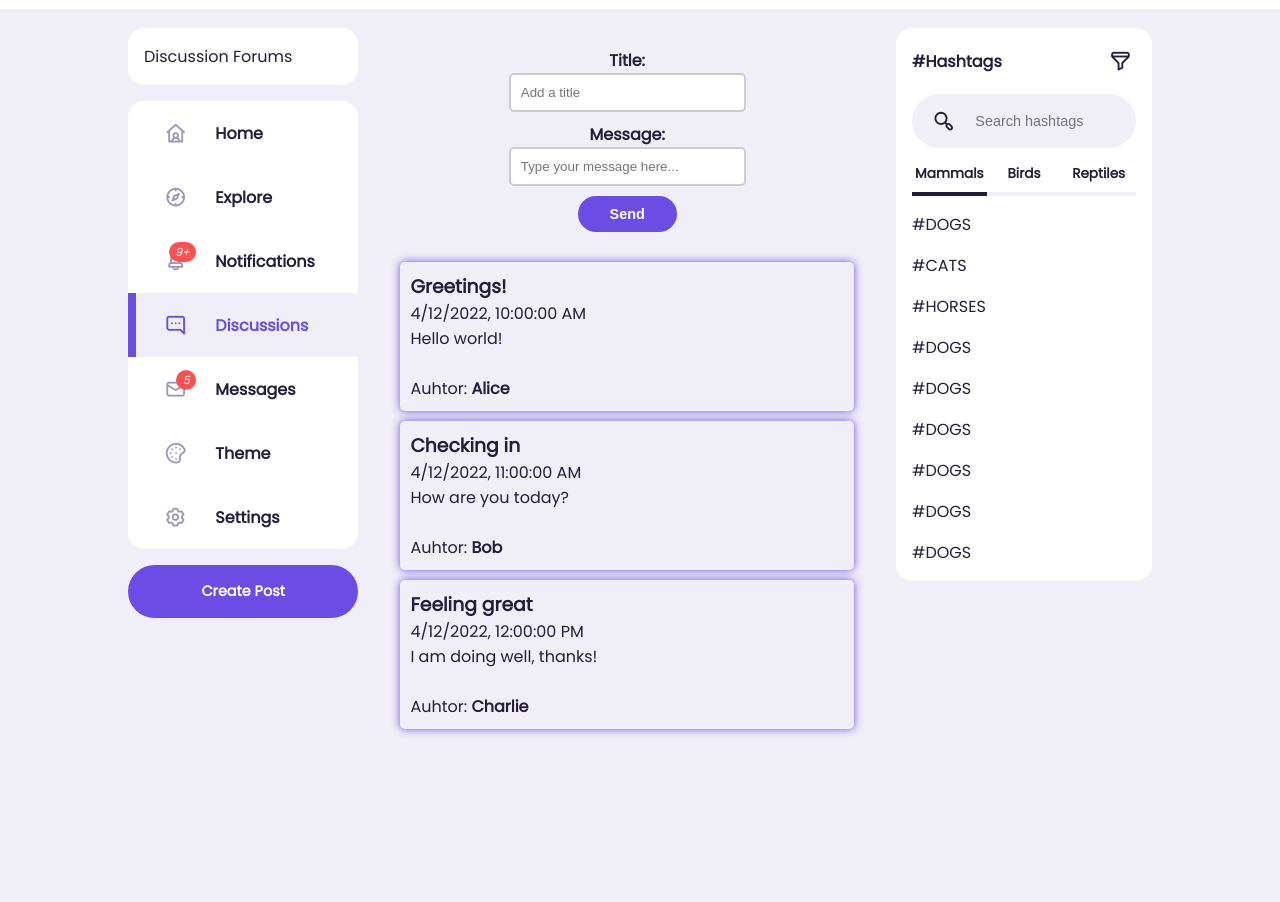
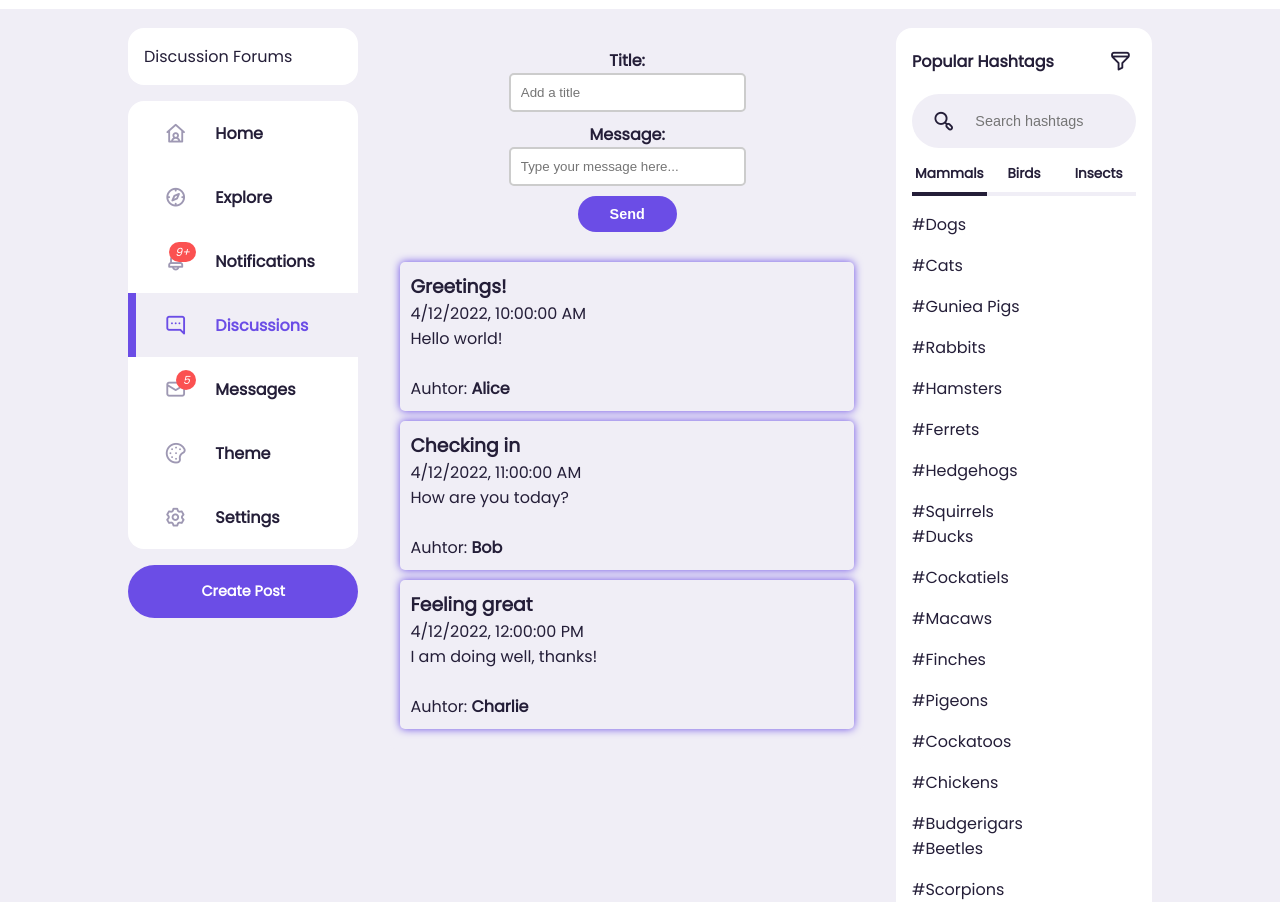
Before and after one commit to JaleneA/Project-Fauna, a plain HTML site: page public/forums/forum.html in a window 1280 px wide. Shown: the part 58-960 px from the top of the page. Before the commit the page ends 807 px from the top, so only its background shows below. Drawn offline with nearby package versions, Linux system fonts and the light colour scheme.

Commit message:
Update forum.html

```diff
--- a/public/forums/forum.html
+++ b/public/forums/forum.html
@@ -23,9 +23,9 @@
         <input type="search" placeholder="Search for your beloved animals">
       </div>
       <button class="btn btn-primary" id="sign-out-button">Sign Out</button>
-
     </div>
   </nav>
+
  <!---------------------------- MAIN -------------------->
   <main>
     <div class="container">
@@ -50,42 +50,46 @@
           <a class="menu-item" id="notifications">
             <span><i class="uil uil-bell"><small class="notification-count">9+</small></i></span>
             <h3>Notifications</h3>
-            <!---- POPUP ---->
+            <!------------- NOTIFICATIONS POPUP ---------------->
             <div class="notifications-popup">
               <div>
                 <div class="profile-photo">
-                  <img src="https://outwardhound.com/furtropolis/wp-content/uploads/2020/03/Doggo-Lingo-Post.jpg">
+                  <img
+                    src="https://2img.net/h/lh3.ggpht.com/_S0f-AWxKVdM/TByTpLKmRbI/AAAAAAAAMlo/vqnGXwjWHT0/pikachuy.png">
                 </div>
-                <div class="notification body">
-                  <b>Name</b> accepted your friend request
-                  <small class="text-muted"> 2 DAYS AGO</small>
+                <div class="notification-body">
+                  <b>Fauna</b> sent you a welcome message!
+                  <small class="text-muted">JUST NOW</small>
                 </div>
               </div>
               <div>
                 <div class="profile-photo">
-                  <img src="https://outwardhound.com/furtropolis/wp-content/uploads/2020/03/Doggo-Lingo-Post.jpg">
+                  <img
+                    src="https://2img.net/h/lh3.ggpht.com/_S0f-AWxKVdM/TByTpLKmRbI/AAAAAAAAMlo/vqnGXwjWHT0/pikachuy.png">
                 </div>
-                <div class="notification body">
-                  <b>Name</b> accepted your friend request
-                  <small class="text-muted"> 2 DAYS AGO</small>
+                <div class="notification-body">
+                  <b>azeemtherott</b> added to their story!
+                  <small class="text-muted"> JUST NOW</small>
                 </div>
               </div>
               <div>
                 <div class="profile-photo">
-                  <img src="https://outwardhound.com/furtropolis/wp-content/uploads/2020/03/Doggo-Lingo-Post.jpg">
+                  <img
+                    src="https://2img.net/h/lh3.ggpht.com/_S0f-AWxKVdM/TByTpLKmRbI/AAAAAAAAMlo/vqnGXwjWHT0/pikachuy.png">
                 </div>
-                <div class="notification body">
-                  <b>Name</b> accepted your friend request
-                  <small class="text-muted"> 2 DAYS AGO</small>
+                <div class="notification-body">
+                  <b>azeemtherott</b> followed you!
+                  <small class="text-muted"> JUST NOW</small>
                 </div>
               </div>
             </div>
           </a>
-
+          <!------------- NOTIFICATIONS POPUP END ---------------->
                     <a href="forum.html" class="menu-item active">
             <span><i class="uil uil-comment-alt-dots"></i></span>
             <h3>Discussions</h3>
           </a>
+
 
           <a class="menu-item" id="messages-notifications">
             <span><i class="uil uil-envelope-alt"><small class="notification-count">5</small></i></span>
@@ -105,6 +109,7 @@
         <!--------------- END OF SIDEBAR --------------------->
         <label for="create-post" class="btn btn-primary">Create Post</label>
       </div>
+
       <!------------ MIDDLE -------------->
       <div class="middle">
         <form id="message-form">
@@ -116,13 +121,12 @@
         </form>
         <div id="message-container"></div>
       </div>
-
-
       <!------------ RIGHT -------------->
       <div class="right">
         <div class="hashtags">
           <div class="heading">
-            <h4>#Hashtags</h4><i class="uil uil-filter"></i>
+            <h4>Popular Hashtags</h4>
+            <i class="uil uil-filter"></i>
           </div>
           <!---------- SEARCH BAR --------------->
           <div class="search-bar">
@@ -130,55 +134,87 @@
             <input type="search" placeholder="Search hashtags" id="hashtag-search">
           </div>
           <!--------------------- HASHTAGS CATEGORY ---------------->
+          <!--- wanted to use an animal API to generate this, but couldn't find any that either didn't require a token or didn't offer simple name display -->
+          <div class="categories">
             <div class="category">
-            <h6 class="active">Mammals</h6>
-            <h6>Birds</h6>
-            <h6>Reptiles</h6>
+              <h6 class="active" data-category="mammals">Mammals</h6>
+              <h6 data-category="birds">Birds</h6>
+              <h6 data-category="reptiles">Insects</h6>
             </div>
-          <!------------ HASHTAG ---------------->
-          <div class="hashtag">
-            <p>#DOGS</p>
+            <div class="hashtag-container mammals">
+              <div class="hashtag active" data-category="mammals">
+                <p>#Dogs</p>
               </div>
-          <div class="hashtag">
-            <p>#CATS</p>
+              <div class="hashtag active" data-category="mammals">
+                <p>#Cats</p>
               </div>
-          <div class="hashtag">
-            <p>#HORSES</p>
+              <div class="hashtag active" data-category="mammals">
+                <p>#Guniea Pigs</p>
               </div>
-          <div class="hashtag">
-            <p>#DOGS</p>
+              <div class="hashtag active" data-category="mammals">
+                <p>#Rabbits</p>
               </div>
-          <div class="hashtag">
-            <p>#DOGS</p>
+              <div class="hashtag active" data-category="mammals">
+                <p>#Hamsters</p>
               </div>
-          <div class="hashtag">
-            <p>#DOGS</p>
+              <div class="hashtag active" data-category="mammals">
+                <p>#Ferrets</p>
               </div>
-          <div class="hashtag">
-            <p>#DOGS</p>
+              <div class="hashtag active" data-category="mammals">
+                <p>#Hedgehogs</p>
               </div>
-          <div class="hashtag">
-            <p>#DOGS</p>
-          </div>
-          <div class="hashtag">
-            <p>#DOGS</p>
+              <div class="hashtag active" data-category="mammals">
+                <p>#Squirrels</p>
               </div>
             </div>
-        <!--------- MAMMALS END ------------->
 
-        <!----------- BIRDS ---------------->
-        <div class="birds-category">
-          <div class="category-container">
-            <div class="hashtag">
-              <p>#PARROTS</p>
+            <div class="hashtag-container birds">
+              <div class="hashtag" data-category="birds">
+                <p>#Ducks</p>
+              </div>
+              <div class="hashtag" data-category="birds">
+                <p>#Cockatiels</p>
+              </div>
+              <div class="hashtag" data-category="birds">
+                <p>#Macaws</p>
+              </div>
+              <div class="hashtag" data-category="birds">
+                <p>#Finches</p>
+              </div>
+              <div class="hashtag" data-category="birds">
+                <p>#Pigeons</p>
+              </div>
+              <div class="hashtag" data-category="birds">
+                <p>#Cockatoos</p>
+              </div>
+              <div class="hashtag" data-category="birds">
+                <p>#Chickens</p>
+              </div>
+              <div class="hashtag" data-category="birds">
+                <p>#Budgerigars</p>
               </div>
             </div>
+
+            <div class="hashtag-container reptiles">
+              <div class="hashtag" data-category="reptiles">
+                <p>#Beetles</p>
               </div>
-        <!----------- BIRDS ---------------->
-        <div class="reptiles-category">
-          <div class="category-container">
-            <div class="hashtag">
-              <p>#SNAKES</p>
+              <div class="hashtag" data-category="reptiles">
+                <p>#Scorpions</p>
+              </div>
+              <div class="hashtag" data-category="reptiles">
+                <p>#Ladybugs</p>
+              </div>
+              <div class="hashtag" data-category="reptiles">
+                <p>#Centipedes</p>
+              </div>
+              <div class="hashtag" data-category="reptiles">
+                <p>#Tarantula Spiders</p>
+              </div>
+              <div class="hashtag" data-category="reptiles">
+                <p>#Praying Mantises</p>
+              </div>
+            </div>
           </div>
         </div>
       </div>
@@ -240,7 +276,7 @@
       </div>
     </div>
   </div>
+
 <script src="forumscript.js"></script>
 </body>
-
 </html>
```
Lines whose indentation alone changed are shown as unchanged.
